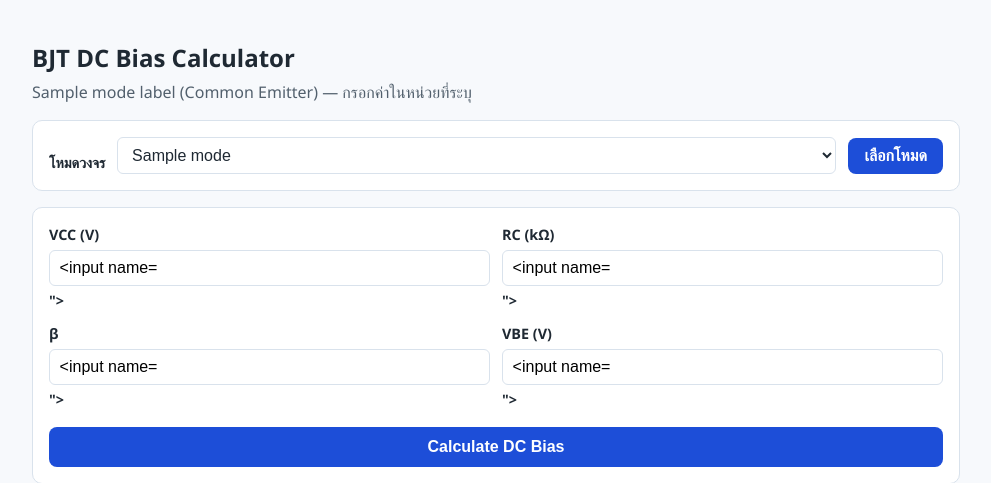
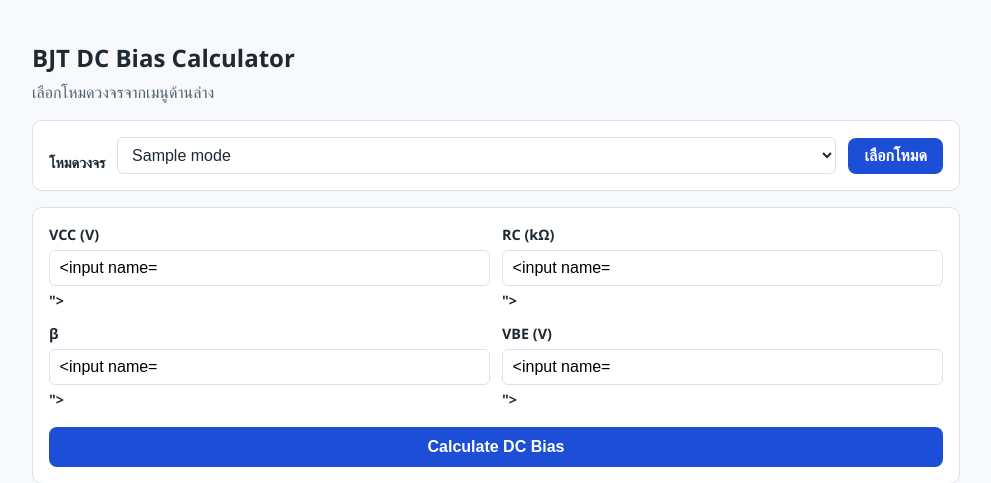
Before and after one commit to p0ngphop255021-crypto/BJT-DC-Bias-Web-App, a Flask app: template templates/index.html in a window 1280 px wide. Shown: the top 483 px of the page, without its empty margins (144-1135 px from the left). Run offline with Flask 3, Linux system fonts and the light colour scheme; the template is opened without the code that fills it: most values are stand-ins (such as "Sample title", 1, 10 or a date in 2020); form fields are guessed from the names that the template uses.

Commit message:
fix: do not label unknown-mode errors with fallback mode

```diff
--- a/app.py
+++ b/app.py
@@ -73,7 +73,8 @@ def _echo_form(mode: str, form) -> dict:
 def index():
     mode = request.args.get("mode", DEFAULT_MODE)
     error = None
-    if mode not in MODES:
+    mode_known = mode in MODES
+    if not mode_known:
         error = UNKNOWN_MODE_ERROR
         mode = DEFAULT_MODE
     return render_template(
@@ -82,6 +83,7 @@ def index():
         result=None,
         mode=mode,
         mode_label=MODES[mode],
+        mode_known=mode_known,
         modes=MODES,
         form=dict(FIELD_DEFAULTS[mode]),
     )
@@ -93,8 +95,9 @@ def calculate():
     mode = request.form.get("mode", DEFAULT_MODE)
     error = None
     result = None
+    mode_known = mode in MODES
 
-    if mode not in MODES:
+    if not mode_known:
         error = UNKNOWN_MODE_ERROR
         mode = DEFAULT_MODE
     else:
@@ -116,6 +119,7 @@ def calculate():
         result=result,
         mode=mode,
         mode_label=MODES[mode],
+        mode_known=mode_known,
         modes=MODES,
         form=_echo_form(mode, request.form),
     )
--- a/templates/index.html
+++ b/templates/index.html
@@ -9,7 +9,7 @@
 <body>
   <main class="container">
     <h1>BJT DC Bias Calculator</h1>
-    <p>{{ mode_label }} (Common Emitter) — กรอกค่าในหน่วยที่ระบุ</p>
+    <p>{% if mode_known %}{{ mode_label }} (Common Emitter) — กรอกค่าในหน่วยที่ระบุ{% else %}เลือกโหมดวงจรจากเมนูด้านล่าง{% endif %}</p>
 
     <form class="mode-picker" action="/" method="get">
       <label for="mode-select">โหมดวงจร</label>
@@ -42,7 +42,7 @@
     </form>
 
     {% if error %}
-    <div class="error">{{ mode_label }}: {{ error }}</div>
+    <div class="error">{% if mode_known %}{{ mode_label }}: {% endif %}{{ error }}</div>
     {% endif %}
 
     {% if result %}
```
Also changed, not shown: tests/test_web.py (+13 -0 lines).
